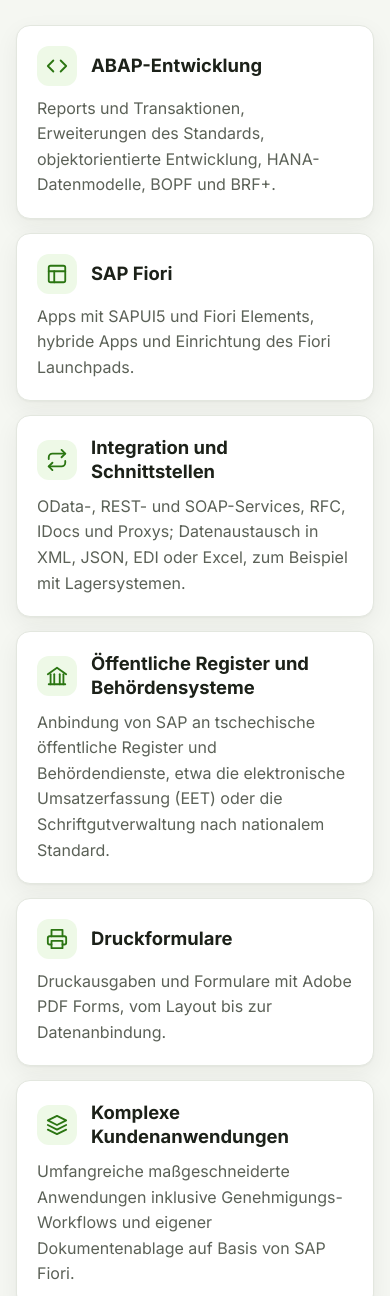
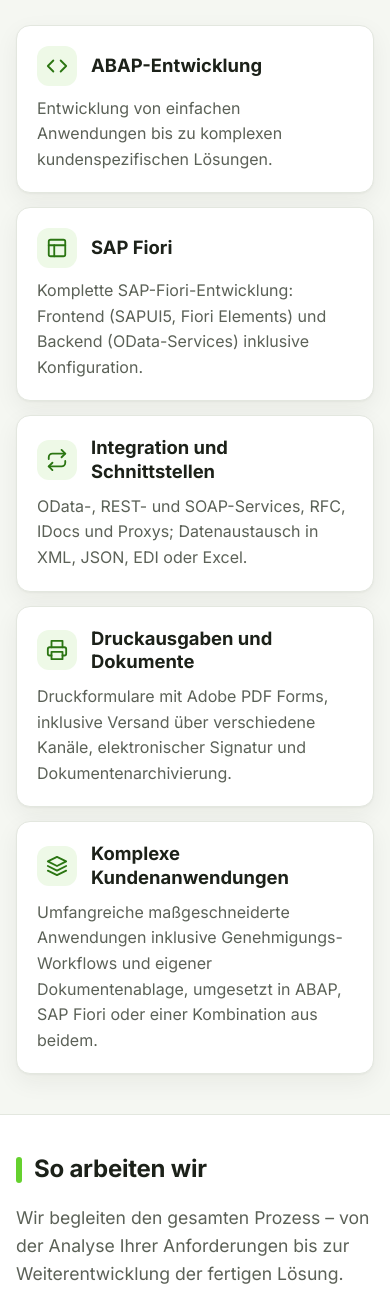
Before and after one commit to FrantisekHolas/web-conceptual-cz, a plain HTML site: page de/index.html in a window 390 px wide. Shown: the part 1012-2308 px from the top of the page. Drawn offline with Linux system fonts and the light colour scheme.

Commit message:
Revise service cards per feedback
Describe ABAP work as development from simple applications to complex
customer solutions, cover both Fiori frontend and backend including
configuration, drop warehouse systems and the public registers card,
extend print output to delivery channels, e-signing and archiving, and
note that complex applications are built in ABAP, SAP Fiori or both.
Lay out five cards as three plus two on wide screens.

Co-Authored-By: Claude Opus 5.5 <noreply@anthropic.com>
Claude-Session: https://claude.ai/code/session_01CdAEPrixWyhADsH76eNAJ3

```diff
--- a/assets/style.css
+++ b/assets/style.css
@@ -154,7 +154,10 @@ h2::before { content: ""; width: 6px; height: 1.1em; border-radius: 3px; backgro
 
 /* Services */
 .section-intro { margin: -0.5rem 0 1.75rem; color: var(--muted); font-size: 1.1rem; max-width: 62ch; }
-.services { list-style: none; margin: 0; padding: 0; display: grid; grid-template-columns: repeat(3, minmax(0, 1fr)); gap: 20px; }
+.services { list-style: none; margin: 0; padding: 0; display: grid; grid-template-columns: repeat(6, minmax(0, 1fr)); gap: 20px; }
+.services > .service { grid-column: span 2; }
+/* With five cards the last two share the second row */
+.services > .service:nth-child(4):nth-last-child(2), .services > .service:nth-child(5):nth-last-child(1) { grid-column: span 3; }
 .service { padding: 26px 24px; }
 .service-icon {
   width: 44px; height: 44px; border-radius: 12px; display: grid; place-items: center;
@@ -245,6 +248,8 @@ h2::before { content: ""; width: 6px; height: 1.1em; border-radius: 3px; backgro
   .hero-img { order: -1; max-width: 520px; }
   .contact { grid-template-columns: 1fr; }
   .services { grid-template-columns: repeat(2, minmax(0, 1fr)); gap: 16px; }
+  .services > .service:nth-child(n):nth-last-child(n) { grid-column: auto; }
+  .services > .service:last-child:nth-child(odd):nth-child(n) { grid-column: 1 / -1; }
   .person { border-right: 0; border-bottom: 1px solid var(--line); padding: 24px 20px; display: flex; align-items: center; gap: 16px; }
   .person .avatar { margin: 0; flex: none; }
 }
@@ -264,6 +269,7 @@ h2::before { content: ""; width: 6px; height: 1.1em; border-radius: 3px; backgro
   .channel { grid-template-columns: 40px 1fr; gap: 14px; }
   .channel .icon { width: 40px; height: 40px; }
   .services { grid-template-columns: 1fr; gap: 14px; }
+  .services > .service:last-child:nth-child(odd):nth-child(n) { grid-column: auto; }
   .steps { grid-template-columns: 1fr; row-gap: 0; }
   .step { display: grid; grid-template-columns: 40px 1fr; column-gap: 14px; padding-bottom: 18px; }
   .step::before { grid-row: 1 / span 2; margin: 0; }
--- a/de/index.html
+++ b/de/index.html
@@ -128,32 +128,27 @@
           <li class="card service">
             <span class="service-icon" aria-hidden="true"><svg viewBox="0 0 24 24" fill="none" stroke="currentColor" stroke-width="2" stroke-linecap="round" stroke-linejoin="round"><polyline points="16 18 22 12 16 6"/><polyline points="8 6 2 12 8 18"/></svg></span>
             <h3>ABAP-Entwicklung</h3>
-            <p>Reports und Transaktionen, Erweiterungen des Standards, objektorientierte Entwicklung, HANA-Datenmodelle, BOPF und BRF+.</p>
+            <p>Entwicklung von einfachen Anwendungen bis zu komplexen kundenspezifischen Lösungen.</p>
           </li>
           <li class="card service">
             <span class="service-icon" aria-hidden="true"><svg viewBox="0 0 24 24" fill="none" stroke="currentColor" stroke-width="2" stroke-linecap="round" stroke-linejoin="round"><rect x="3" y="3" width="18" height="18" rx="2"/><line x1="3" y1="9" x2="21" y2="9"/><line x1="9" y1="21" x2="9" y2="9"/></svg></span>
             <h3>SAP Fiori</h3>
-            <p>Apps mit SAPUI5 und Fiori Elements, hybride Apps und Einrichtung des Fiori Launchpads.</p>
+            <p>Komplette SAP-Fiori-Entwicklung: Frontend (SAPUI5, Fiori Elements) und Backend (OData-Services) inklusive Konfiguration.</p>
           </li>
           <li class="card service">
             <span class="service-icon" aria-hidden="true"><svg viewBox="0 0 24 24" fill="none" stroke="currentColor" stroke-width="2" stroke-linecap="round" stroke-linejoin="round"><polyline points="17 1 21 5 17 9"/><path d="M3 11V9a4 4 0 0 1 4-4h14"/><polyline points="7 23 3 19 7 15"/><path d="M21 13v2a4 4 0 0 1-4 4H3"/></svg></span>
             <h3>Integration und Schnittstellen</h3>
-            <p>OData-, REST- und SOAP-Services, RFC, IDocs und Proxys; Datenaustausch in XML, JSON, EDI oder Excel, zum Beispiel mit Lagersystemen.</p>
-          </li>
-          <li class="card service">
-            <span class="service-icon" aria-hidden="true"><svg viewBox="0 0 24 24" fill="none" stroke="currentColor" stroke-width="2" stroke-linecap="round" stroke-linejoin="round"><path d="M3 21h18"/><path d="M5 21V10"/><path d="M19 21V10"/><path d="M9 21V10"/><path d="M15 21V10"/><path d="M2 10 12 3l10 7"/></svg></span>
-            <h3>Öffentliche Register und Behördensysteme</h3>
-            <p>Anbindung von SAP an tschechische öffentliche Register und Behördendienste, etwa die elektronische Umsatzerfassung (EET) oder die Schriftgutverwaltung nach nationalem Standard.</p>
+            <p>OData-, REST- und SOAP-Services, RFC, IDocs und Proxys; Datenaustausch in XML, JSON, EDI oder Excel.</p>
           </li>
           <li class="card service">
             <span class="service-icon" aria-hidden="true"><svg viewBox="0 0 24 24" fill="none" stroke="currentColor" stroke-width="2" stroke-linecap="round" stroke-linejoin="round"><polyline points="6 9 6 2 18 2 18 9"/><path d="M6 18H4a2 2 0 0 1-2-2v-5a2 2 0 0 1 2-2h16a2 2 0 0 1 2 2v5a2 2 0 0 1-2 2h-2"/><rect x="6" y="14" width="12" height="8"/></svg></span>
-            <h3>Druckformulare</h3>
-            <p>Druckausgaben und Formulare mit Adobe PDF Forms, vom Layout bis zur Datenanbindung.</p>
+            <h3>Druckausgaben und Dokumente</h3>
+            <p>Druckformulare mit Adobe PDF Forms, inklusive Versand über verschiedene Kanäle, elektronischer Signatur und Dokumentenarchivierung.</p>
           </li>
           <li class="card service">
             <span class="service-icon" aria-hidden="true"><svg viewBox="0 0 24 24" fill="none" stroke="currentColor" stroke-width="2" stroke-linecap="round" stroke-linejoin="round"><polygon points="12 2 2 7 12 12 22 7 12 2"/><polyline points="2 17 12 22 22 17"/><polyline points="2 12 12 17 22 12"/></svg></span>
             <h3>Komplexe Kundenanwendungen</h3>
-            <p>Umfangreiche maßgeschneiderte Anwendungen inklusive Genehmigungs-Workflows und eigener Dokumentenablage auf Basis von SAP Fiori.</p>
+            <p>Umfangreiche maßgeschneiderte Anwendungen inklusive Genehmigungs-Workflows und eigener Dokumentenablage, umgesetzt in ABAP, SAP Fiori oder einer Kombination aus beidem.</p>
           </li>
         </ul>
       </div>
```
Also changed, not shown: en/index.html (+6 -11 lines), index.html (+6 -11 lines).
